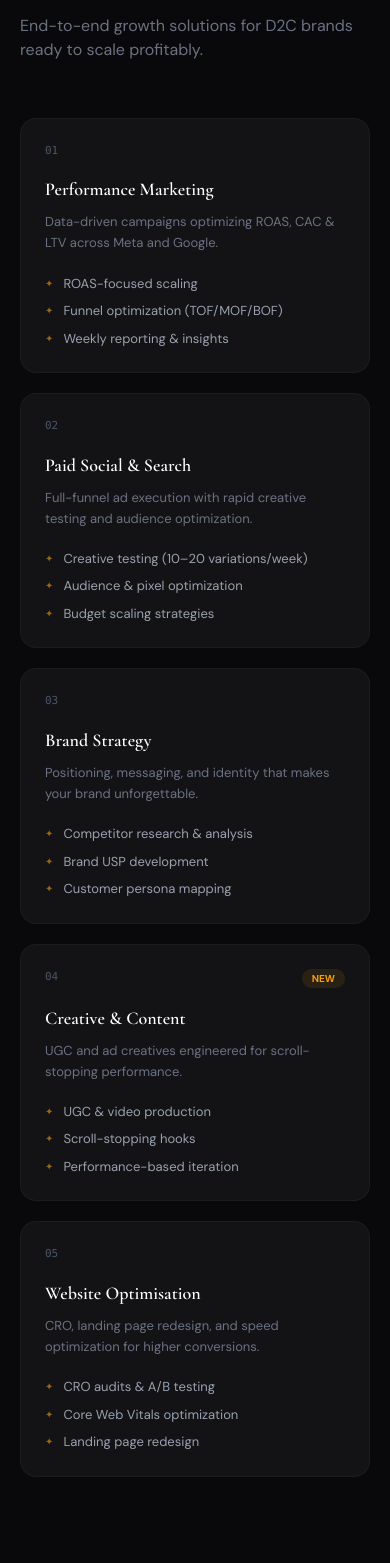
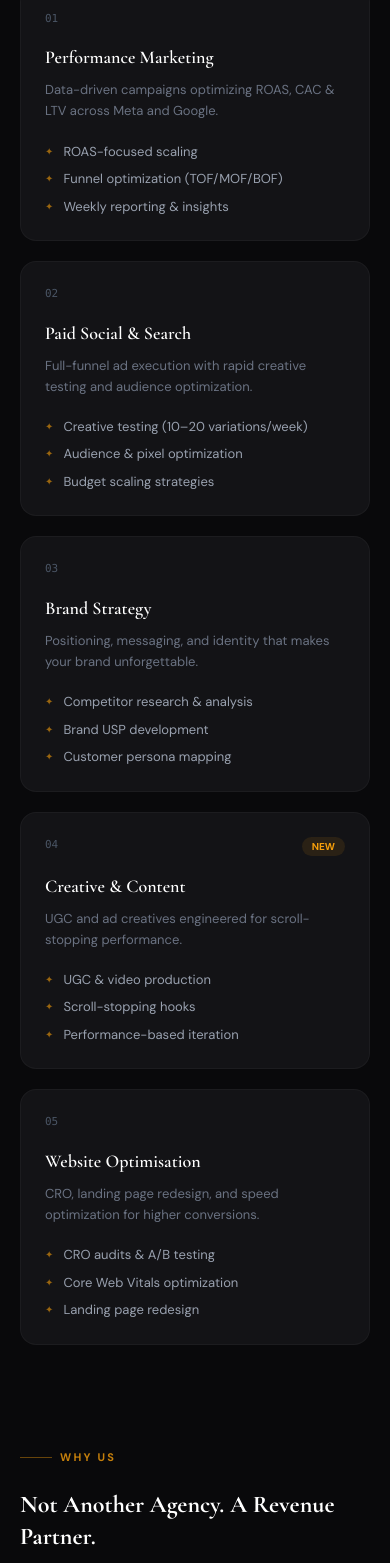
Before and after one commit to atulchauhan7/work-agent, a React (Vite) app in the folder site/: page / in a window 390 px wide. Shown: the part 1317-2880 px from the top of the page. Built offline with nearby package versions, Linux system fonts and the light colour scheme.

Commit message:
Fix mobile horizontal overflow: overflow-x clip on root, html, body + sections

```diff
--- a/site/index.html
+++ b/site/index.html
@@ -3,7 +3,7 @@
   <head>
     <meta charset="UTF-8" />
     <link rel="icon" type="image/svg+xml" href="/favicon.svg" />
-    <meta name="viewport" content="width=device-width, initial-scale=1.0" />
+    <meta name="viewport" content="width=device-width, initial-scale=1.0, viewport-fit=cover" />
     <title>Zivonx — We Build Brands That Print Revenue</title>
     <meta name="description" content="Zivonx is a performance-driven D2C growth agency. We scale revenue through ads, creatives, and strategy." />
     <link rel="preconnect" href="https://fonts.googleapis.com" />
--- a/site/src/components/Footer.jsx
+++ b/site/src/components/Footer.jsx
@@ -4,8 +4,8 @@ export default function Footer() {
       {/* Subtle gradient glow at top */}
       <div className="absolute top-0 left-1/2 -translate-x-1/2 w-[400px] h-[1px] bg-gradient-to-r from-transparent via-gold/30 to-transparent" />
 
-      <div className="max-w-5xl mx-auto px-6 py-16 relative z-10">
-        <div className="grid md:grid-cols-3 gap-12 mb-14">
+      <div className="max-w-5xl mx-auto px-5 sm:px-6 py-12 sm:py-16 relative z-10">
+        <div className="grid grid-cols-1 sm:grid-cols-2 md:grid-cols-3 gap-10 sm:gap-12 mb-12 sm:mb-14">
           {/* Brand */}
           <div>
             <h3 className="text-2xl font-heading font-bold text-white mb-4">
--- a/site/src/components/HomePage.jsx
+++ b/site/src/components/HomePage.jsx
@@ -50,7 +50,7 @@ const BRANDS = [
 
 function Section({ children, className = '', id }) {
   return (
-    <section id={id} className={`relative py-20 sm:py-28 px-5 sm:px-6 ${className}`}>
+    <section id={id} className={`relative py-12 sm:py-16 px-5 sm:px-6 ${className}`}>
       <div className="max-w-5xl mx-auto relative z-10">{children}</div>
     </section>
   )
@@ -72,15 +72,15 @@ export default function HomePage() {
   const heroOpacity = useTransform(scrollYProgress, [0, 0.8], [1, 0])
 
   return (
-    <div className="min-h-screen bg-dark-bg text-white noise overflow-x-hidden">
+    <div className="min-h-screen bg-dark-bg text-white noise" style={{ overflowX: 'clip' }}>
       <Navbar />
 
       {/* ─── HERO ─── */}
-      <section ref={heroRef} id="home" className="relative min-h-screen flex items-center justify-center overflow-hidden">
+      <section ref={heroRef} id="home" className="relative min-h-screen flex items-center justify-center" style={{ overflowX: 'clip', overflowY: 'visible' }}>
         {/* Ambient orbs */}
-        <div className="hero-orb w-[600px] h-[600px] bg-gold/30 top-[-200px] left-[-200px]" />
-        <div className="hero-orb w-[400px] h-[400px] bg-purple-500/20 bottom-[-100px] right-[-100px]" />
-        <div className="hero-orb w-[300px] h-[300px] bg-blue-500/10 top-[30%] right-[20%]" />
+        <div className="hero-orb w-[300px] h-[300px] sm:w-[600px] sm:h-[600px] bg-gold/30 top-[-100px] left-[-100px] sm:top-[-200px] sm:left-[-200px]" />
+        <div className="hero-orb w-[200px] h-[200px] sm:w-[400px] sm:h-[400px] bg-purple-500/20 bottom-[-50px] right-[-50px] sm:bottom-[-100px] sm:right-[-100px]" />
+        <div className="hero-orb w-[150px] h-[150px] sm:w-[300px] sm:h-[300px] bg-blue-500/10 top-[30%] right-[10%] sm:right-[20%]" />
 
         <motion.div style={{ y: heroY, opacity: heroOpacity }} className="relative z-10 text-center px-5 sm:px-6 max-w-5xl mx-auto">
           <motion.div variants={fadeUp} initial="hidden" animate="visible" custom={0} className="flex flex-wrap justify-center gap-2 sm:gap-3 mb-6 sm:mb-8">
@@ -167,8 +167,8 @@ export default function HomePage() {
       <Section id="services">
         <motion.div variants={fadeUp} initial="hidden" whileInView="visible" viewport={{ once: true }}>
           <SectionLabel>What We Do</SectionLabel>
-          <h2 className="text-3xl sm:text-5xl font-heading font-bold mt-2 mb-4">Our Services</h2>
-          <p className="text-gray-500 max-w-lg mb-14">End-to-end growth solutions for D2C brands ready to scale profitably.</p>
+          <h2 className="text-2xl sm:text-3xl md:text-5xl font-heading font-bold mt-2 mb-4">Our Services</h2>
+          <p className="text-gray-500 max-w-lg mb-8 sm:mb-14 text-sm sm:text-base">End-to-end growth solutions for D2C brands ready to scale profitably.</p>
         </motion.div>
         <div className="grid sm:grid-cols-2 lg:grid-cols-3 gap-5">
           {SERVICES.map((s, i) => (
@@ -200,12 +200,12 @@ export default function HomePage() {
       </Section>
 
       {/* ─── WHY US ─── */}
-      <Section id="about" className="relative">
-        <div className="hero-orb w-[500px] h-[500px] bg-gold/10 top-[10%] right-[-200px]" />
+      <Section id="about" className="relative overflow-hidden">
+        <div className="hero-orb w-[250px] h-[250px] sm:w-[500px] sm:h-[500px] bg-gold/10 top-[10%] right-[-100px] sm:right-[-200px]" />
         <motion.div variants={fadeUp} initial="hidden" whileInView="visible" viewport={{ once: true }}>
           <SectionLabel>Why Us</SectionLabel>
-          <h2 className="text-3xl sm:text-5xl font-heading font-bold mt-2 mb-4">Not Another Agency.<br className="hidden sm:block" /> A Revenue Partner.</h2>
-          <p className="text-gray-500 max-w-2xl mb-14 leading-relaxed">
+          <h2 className="text-2xl sm:text-3xl md:text-5xl font-heading font-bold mt-2 mb-4">Not Another Agency.<br className="hidden sm:block" /> A Revenue Partner.</h2>
+          <p className="text-gray-500 max-w-2xl mb-8 sm:mb-14 leading-relaxed text-sm sm:text-base">
             We work with a small number of D2C brands to scale revenue profitably through ads, creatives, and strategy.
           </p>
         </motion.div>
@@ -262,16 +262,16 @@ export default function HomePage() {
       <Section id="work">
         <motion.div variants={fadeUp} initial="hidden" whileInView="visible" viewport={{ once: true }}>
           <SectionLabel>Featured Case Study</SectionLabel>
-          <h2 className="text-3xl sm:text-5xl font-heading font-bold mt-2 mb-3">Scaling a Premium D2C Brand</h2>
+          <h2 className="text-2xl sm:text-3xl md:text-5xl font-heading font-bold mt-2 mb-3">Scaling a Premium D2C Brand</h2>
           <p className="text-gray-500 mb-10">Dhirai · D2C Fashion & Lifestyle · Bangalore · 2024</p>
         </motion.div>
 
         <motion.div variants={fadeUp} initial="hidden" whileInView="visible" viewport={{ once: true }} className="card-glow rounded-2xl p-7 sm:p-10 mb-10 relative overflow-hidden">
           <div className="absolute top-0 left-0 w-1 h-full bg-gradient-to-b from-gold to-transparent rounded-l-2xl" />
-          <blockquote className="text-gray-300 italic text-lg sm:text-xl leading-relaxed mb-5 pl-6">
+          <blockquote className="text-gray-300 italic text-base sm:text-lg md:text-xl leading-relaxed mb-5 pl-4 sm:pl-6">
             "The ZivonX team didn't just manage our ads — they rebuilt our entire growth engine. CAC dropped 42% in the first 60 days..."
           </blockquote>
-          <p className="text-sm text-gray-500 pl-6">— <span className="text-white font-medium">Deepak Meena</span>, Founder, Dhirai</p>
+          <p className="text-sm text-gray-500 pl-4 sm:pl-6">— <span className="text-white font-medium">Deepak Meena</span>, Founder, Dhirai</p>
         </motion.div>
 
         <div className="mb-10">
@@ -326,11 +326,11 @@ export default function HomePage() {
       </Section>
 
       {/* ─── TEAM ─── */}
-      <Section className="relative">
-        <div className="hero-orb w-[400px] h-[400px] bg-purple-500/10 bottom-0 left-[-150px]" />
+      <Section className="relative overflow-hidden">
+        <div className="hero-orb w-[200px] h-[200px] sm:w-[400px] sm:h-[400px] bg-purple-500/10 bottom-0 left-[-80px] sm:left-[-150px]" />
         <motion.div variants={fadeUp} initial="hidden" whileInView="visible" viewport={{ once: true }}>
           <SectionLabel>The Origin</SectionLabel>
-          <h2 className="text-3xl sm:text-5xl font-heading font-bold mt-2 mb-4">We built the agency we wished we could hire.</h2>
+          <h2 className="text-2xl sm:text-3xl md:text-5xl font-heading font-bold mt-2 mb-4">We built the agency we wished we could hire.</h2>
           <p className="text-gray-500 max-w-2xl mb-3 leading-relaxed">
             We started Zivonx because we were tired of agencies that vanish after onboarding. Every brand deserves a team that cares about revenue as much as they do.
           </p>
@@ -367,10 +367,10 @@ export default function HomePage() {
       <div className="divider-glow" />
 
       {/* ─── CONTACT ─── */}
-      <Section id="contact" className="max-w-3xl mx-auto">
+      <Section id="contact">
         <motion.div variants={fadeUp} initial="hidden" whileInView="visible" viewport={{ once: true }} className="text-center mb-12">
           <SectionLabel>Book A Session</SectionLabel>
-          <h2 className="text-3xl sm:text-5xl font-heading font-bold mt-2 mb-4">Pick a time that works for you.</h2>
+          <h2 className="text-2xl sm:text-3xl md:text-5xl font-heading font-bold mt-2 mb-4">Pick a time that works for you.</h2>
           <p className="text-gray-500">Share your details and preferred slot. We'll confirm within 24 hours.</p>
           <p className="text-sm text-gray-600 mt-2">
             <a href="mailto:brandteam@zivonx.com" className="text-gold/80 hover:text-gold transition-colors">brandteam@zivonx.com</a>
@@ -381,7 +381,7 @@ export default function HomePage() {
           variants={fadeUp} initial="hidden" whileInView="visible" viewport={{ once: true }}
           action="https://formsubmit.co/brandteam@zivonx.com"
           method="POST"
-          className="space-y-4"
+          className="max-w-2xl mx-auto space-y-4"
         >
           <input type="hidden" name="_captcha" value="false" />
           <input type="hidden" name="_next" value="https://zivonx.com/#contact" />
@@ -410,7 +410,7 @@ export default function HomePage() {
         href="https://wa.me/919664412018"
         target="_blank"
         rel="noopener noreferrer"
-        className="fixed bottom-6 right-6 w-13 h-13 bg-green-500 rounded-full flex items-center justify-center shadow-lg shadow-green-500/30 hover:bg-green-400 hover:scale-110 transition-all duration-300 z-50"
+        className="fixed bottom-4 right-4 sm:bottom-6 sm:right-6 w-12 h-12 sm:w-13 sm:h-13 bg-green-500 rounded-full flex items-center justify-center shadow-lg shadow-green-500/30 hover:bg-green-400 hover:scale-110 transition-all duration-300 z-50"
         aria-label="WhatsApp"
       >
         <svg className="w-6 h-6 text-white" fill="currentColor" viewBox="0 0 24 24">
--- a/site/src/components/Navbar.jsx
+++ b/site/src/components/Navbar.jsx
@@ -64,7 +64,7 @@ export default function Navbar() {
           <a
             href="/#contact"
             onClick={() => handleNav('/#contact')}
-            className="ml-4 px-5 py-2.5 text-[13px] font-semibold bg-gradient-to-r from-gold to-gold-light text-black rounded-lg hover:shadow-lg hover:shadow-gold/20 hover:scale-[1.02] transition-all duration-300"
+            className="ml-4 px-5 py-2.5 text-[12px] lg:text-[13px] font-semibold bg-gradient-to-r from-gold to-gold-light text-black rounded-lg hover:shadow-lg hover:shadow-gold/20 hover:scale-[1.02] transition-all duration-300 whitespace-nowrap"
           >
             Apply to Work With Us
           </a>
@@ -94,7 +94,7 @@ export default function Navbar() {
             transition={{ duration: 0.25 }}
             className="lg:hidden fixed inset-x-0 top-16 bottom-0 glass border-t border-white/[0.06] overflow-y-auto"
           >
-            <div className="px-6 py-8 space-y-1">
+            <div className="px-6 py-8 pb-[env(safe-area-inset-bottom,2rem)] space-y-1">
               {NAV.map((n, i) => (
                 <motion.a
                   key={n.label}
--- a/site/src/index.css
+++ b/site/src/index.css
@@ -13,6 +13,11 @@
 }
 
 * { box-sizing: border-box; }
+html, body {
+  overflow-x: hidden;
+  width: 100%;
+  max-width: 100vw;
+}
 html { scroll-behavior: smooth; }
 
 body {
@@ -22,6 +27,11 @@ body {
   margin: 0;
   -webkit-font-smoothing: antialiased;
   -moz-osx-font-smoothing: grayscale;
+}
+
+#root {
+  overflow-x: clip;
+  width: 100%;
 }
 
 h1, h2, h3, h4 { font-family: var(--font-heading); }
```
